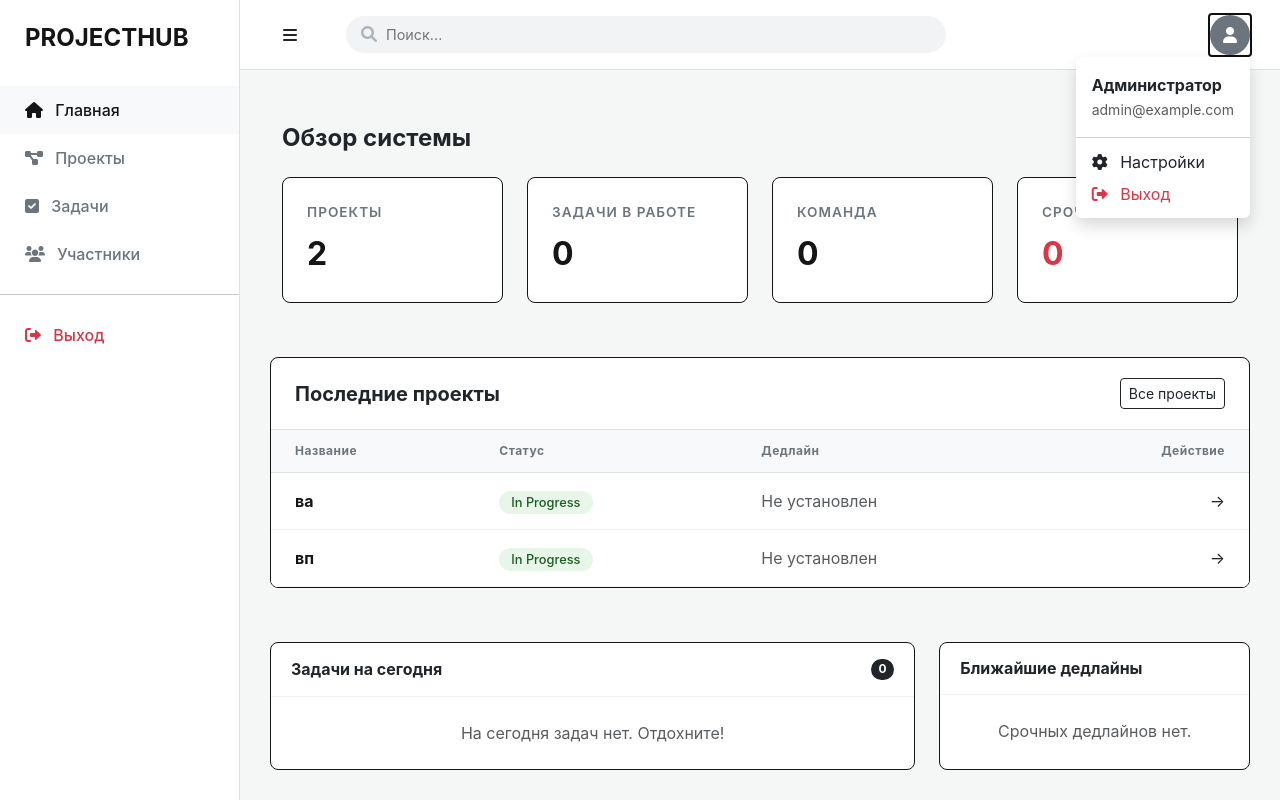
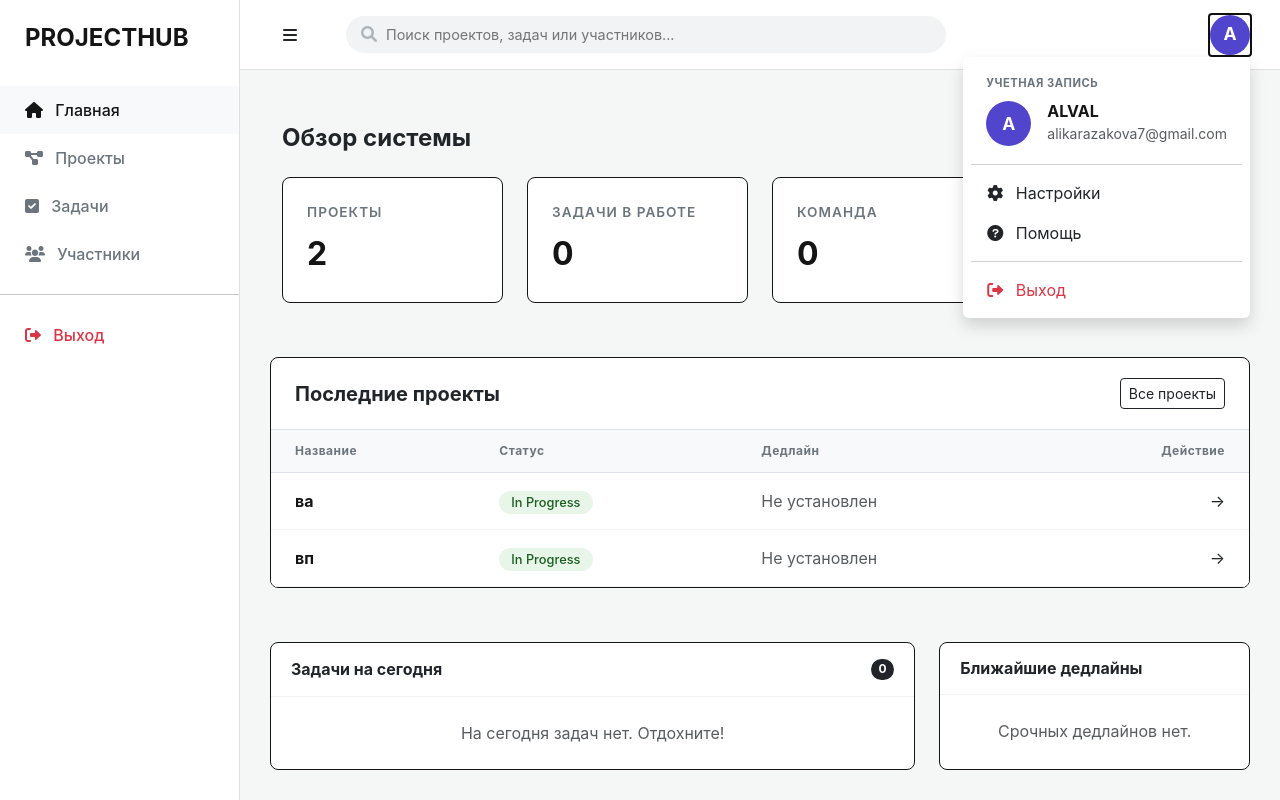
Before and after one commit to Alika443/diplom, a FastAPI app: page / in a window 1280 px wide, after a click that opens the changed part. Run offline with FastAPI, Linux system fonts and the light colour scheme.

Commit message:
исправила на все как было (норм версия)

```diff
--- a/templates/base.html
+++ b/templates/base.html
@@ -10,6 +10,8 @@
         :root {
             --sidebar-width: 240px;
             --topbar-height: 70px;
+            --neutral-dark: #151516;
+            --neutral-gray: #6c757d;
         }
 
         body {
@@ -33,20 +35,18 @@
             transition: transform 0.3s ease;
         }
 
-        .sidebar.hidden {
-            transform: translateX(-100%);
-        }
+        .sidebar.hidden { transform: translateX(-100%); }
 
         .sidebar-brand {
             padding: 0 25px 30px;
             font-size: 1.5rem;
             font-weight: 700;
-            color: #151516;
+            color: var(--neutral-dark);
         }
 
         .nav-link {
             padding: 12px 25px;
-            color: #6c757d;
+            color: var(--neutral-gray);
             font-weight: 500;
             transition: all 0.3s;
             text-decoration: none;
@@ -54,7 +54,7 @@
         }
 
         .nav-link:hover, .nav-link.active {
-            color: #151516;
+            color: var(--neutral-dark);
             background: #f8f9fa;
         }
 
@@ -73,9 +73,7 @@
             transition: margin-left 0.3s ease;
         }
 
-        .topbar.full-width, .main-content.full-width {
-            margin-left: 0;
-        }
+        .topbar.full-width, .main-content.full-width { margin-left: 0; }
 
         /* Поиск */
         .search-container {
@@ -121,12 +119,10 @@
             box-shadow: 0 4px 6px rgba(0,0,0,0.05);
         }
 
-        .search-container.active .search-categories {
-            display: flex;
-        }
+        .search-container.active .search-categories { display: flex; }
 
         .category-link {
-            color: #6c757d;
+            color: var(--neutral-gray);
             text-decoration: none;
             font-size: 0.75rem;
             font-weight: 600;
@@ -137,13 +133,39 @@
         }
 
         .category-link.active {
-            color: #151516;
-            border-bottom: 2px solid #6c757d;
+            color: var(--neutral-dark);
+            border-bottom: 2px solid var(--neutral-gray);
         }
 
-        /* Профиль */
-        .profile-dropdown .dropdown-toggle::after {
-            display: none;
+        /* Профиль и выпадающее меню */
+        .profile-dropdown .dropdown-toggle::after { display: none; }
+
+        .profile-avatar {
+            width: 40px;
+            height: 40px;
+            background-color: #5145cd; /* Фиолетовый как на скрине */
+            border-radius: 50%;
+            color: white;
+            display: flex;
+            align-items: center;
+            justify-content: center;
+            font-weight: bold;
+            font-size: 1.1rem;
+        }
+
+        .profile-header {
+            padding: 10px 15px;
+            min-width: 250px;
+        }
+
+        .profile-title {
+            font-size: 0.7rem;
+            text-transform: uppercase;
+            color: var(--neutral-gray);
+            font-weight: 700;
+            letter-spacing: 0.5px;
+            margin-bottom: 10px;
+            display: block;
         }
 
         .main-content {
@@ -177,7 +199,7 @@
             <form action="/search" method="get" id="searchForm">
                 <div class="search-input-group">
                     <i class="fas fa-search"></i>
-                    <input type="text" id="searchInput" name="q" class="custom-search-input" placeholder="Поиск..." autocomplete="off">
+                    <input type="text" id="searchInput" name="q" class="custom-search-input" placeholder="Поиск проектов, задач или участников..." autocomplete="off">
                 </div>
 
                 <div class="search-categories">
@@ -191,18 +213,24 @@
 
         <div class="ms-auto dropdown profile-dropdown">
             <a href="#" class="d-flex align-items-center text-decoration-none dropdown-toggle" id="profileMenu" data-bs-toggle="dropdown" aria-expanded="false">
-                <div class="rounded-circle bg-secondary text-white d-flex align-items-center justify-content-center" style="width: 40px; height: 40px;">
-                    <i class="fas fa-user"></i>
-                </div>
+                <div class="profile-avatar">A</div>
             </a>
-            <ul class="dropdown-menu dropdown-menu-end shadow border-0" aria-labelledby="profileMenu">
-                <li class="px-3 py-2">
-                    <div class="fw-bold">Администратор</div>
-                    <small class="text-muted">admin@example.com</small>
+            <ul class="dropdown-menu dropdown-menu-end shadow border-0 p-2" aria-labelledby="profileMenu">
+                <li class="profile-header">
+                    <span class="profile-title">Учетная запись</span>
+                    <div class="d-flex align-items-center mt-2">
+                        <div class="profile-avatar me-3" style="width: 45px; height: 45px;">A</div>
+                        <div>
+                            <div class="fw-bold" style="color: var(--neutral-dark); line-height: 1.2;">ALVAL</div>
+                            <small class="text-muted">alikarazakova7@gmail.com</small>
+                        </div>
+                    </div>
                 </li>
                 <li><hr class="dropdown-divider"></li>
-                <li><a class="dropdown-item" href="#"><i class="fas fa-cog me-2"></i> Настройки</a></li>
-                <li><a class="dropdown-item text-danger" href="#"><i class="fas fa-sign-out-alt me-2"></i> Выход</a></li>
+                <li><a class="dropdown-item py-2" href="#"><i class="fas fa-cog me-2"></i> Настройки</a></li>
+                <li><a class="dropdown-item py-2" href="#"><i class="fas fa-question-circle me-2"></i> Помощь</a></li>
+                <li><hr class="dropdown-divider"></li>
+                <li><a class="dropdown-item py-2 text-danger" href="#"><i class="fas fa-sign-out-alt me-2"></i> Выход</a></li>
             </ul>
         </div>
     </div>
@@ -220,14 +248,12 @@
         const searchInput = document.getElementById('searchInput');
         const searchContainer = document.getElementById('searchContainer');
 
-        // Гамбургер
         toggleBtn.addEventListener('click', () => {
             sidebar.classList.toggle('hidden');
             topbar.classList.toggle('full-width');
             mainContent.classList.toggle('full-width');
         });
 
-        // Поиск
         searchInput.addEventListener('focus', () => {
             searchContainer.classList.add('active');
         });
```
